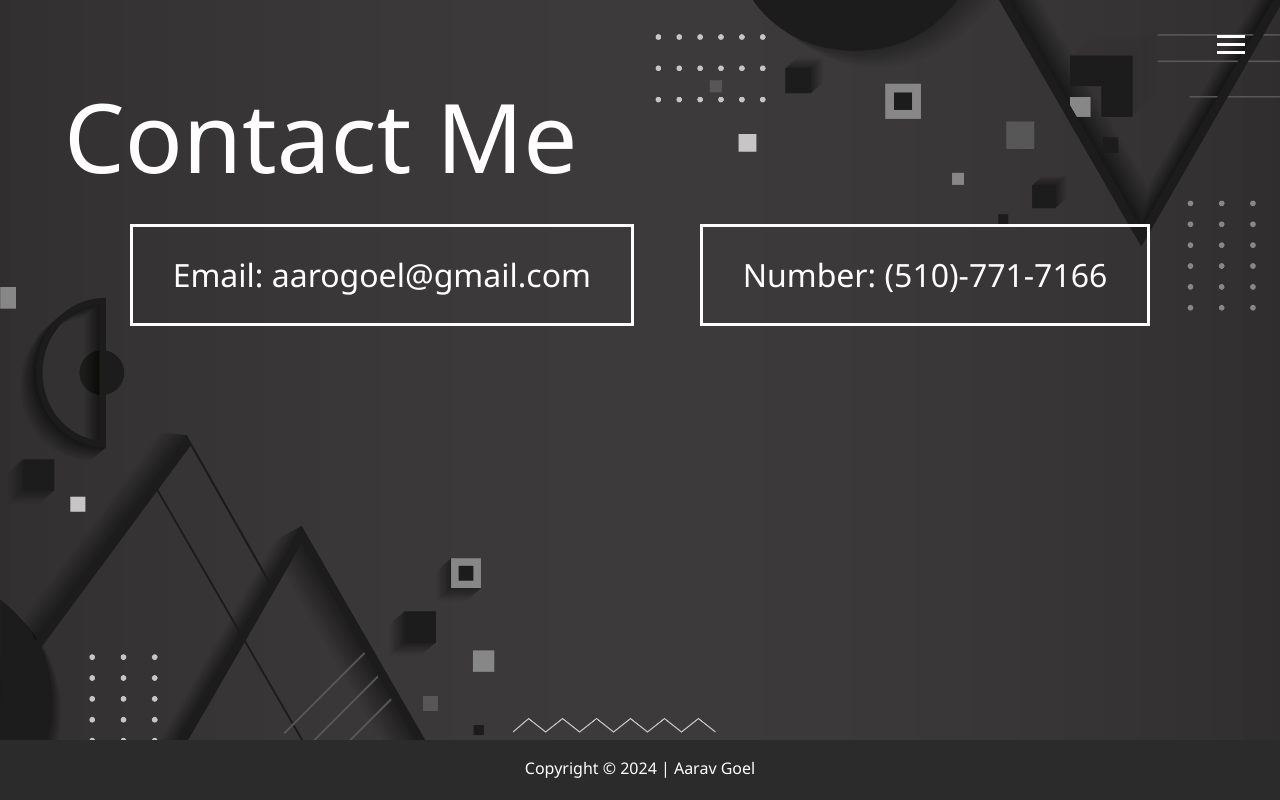
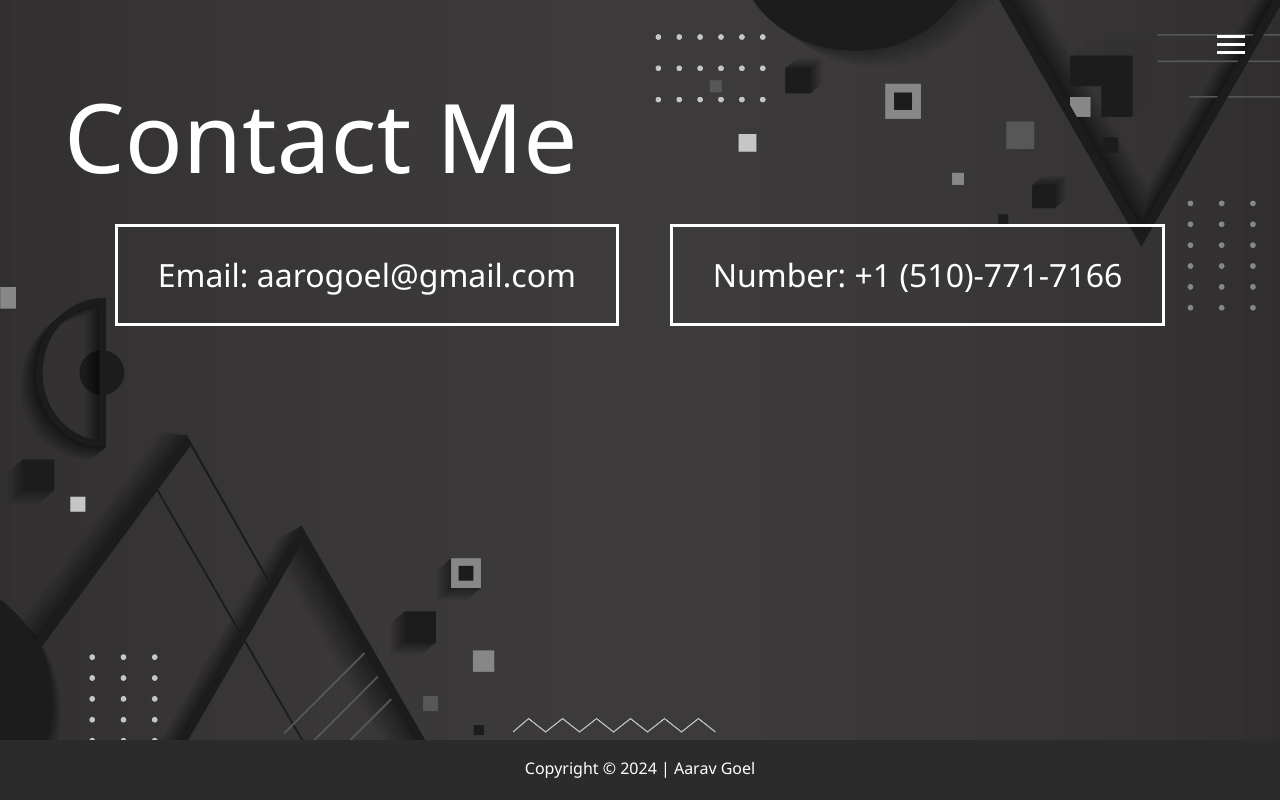
Before and after one commit to aaravgoel5/Portfolio, a plain HTML site: page contact.html in a window 1280 px wide. Drawn offline with Linux system fonts and the light colour scheme.

Commit message:
Update contact.html

```diff
--- a/contact.html
+++ b/contact.html
@@ -65,7 +65,7 @@
       </div>
       <div>
 
-        <a data-auto-recognition="true" href="tel:5107717166" class="button">Number:</button> (510)-771-7166</a>
+        <a data-auto-recognition="true" href="tel:5107717166" class="button">Number:</button> +1 (510)-771-7166</a>
 
     </div>
     </div>
```
